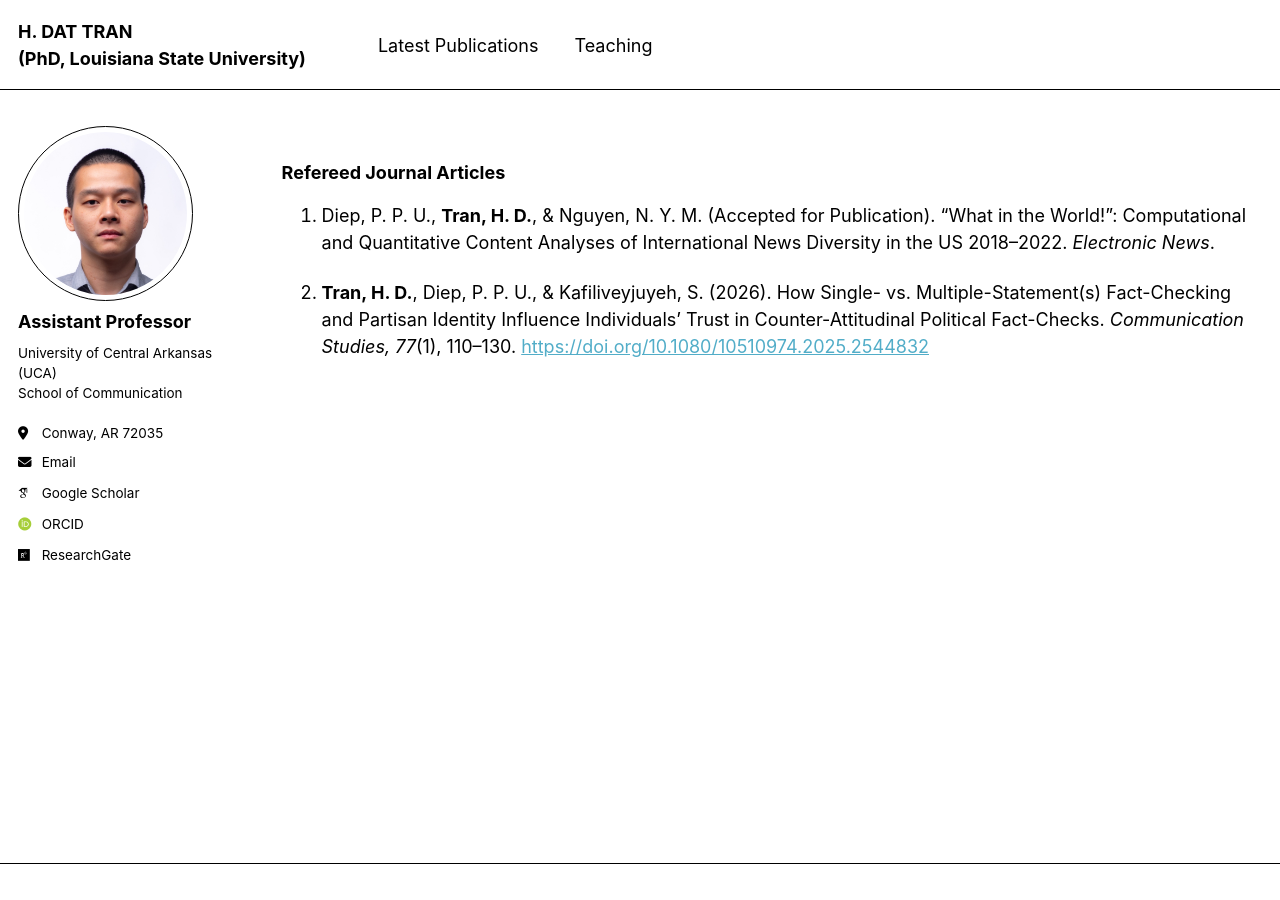
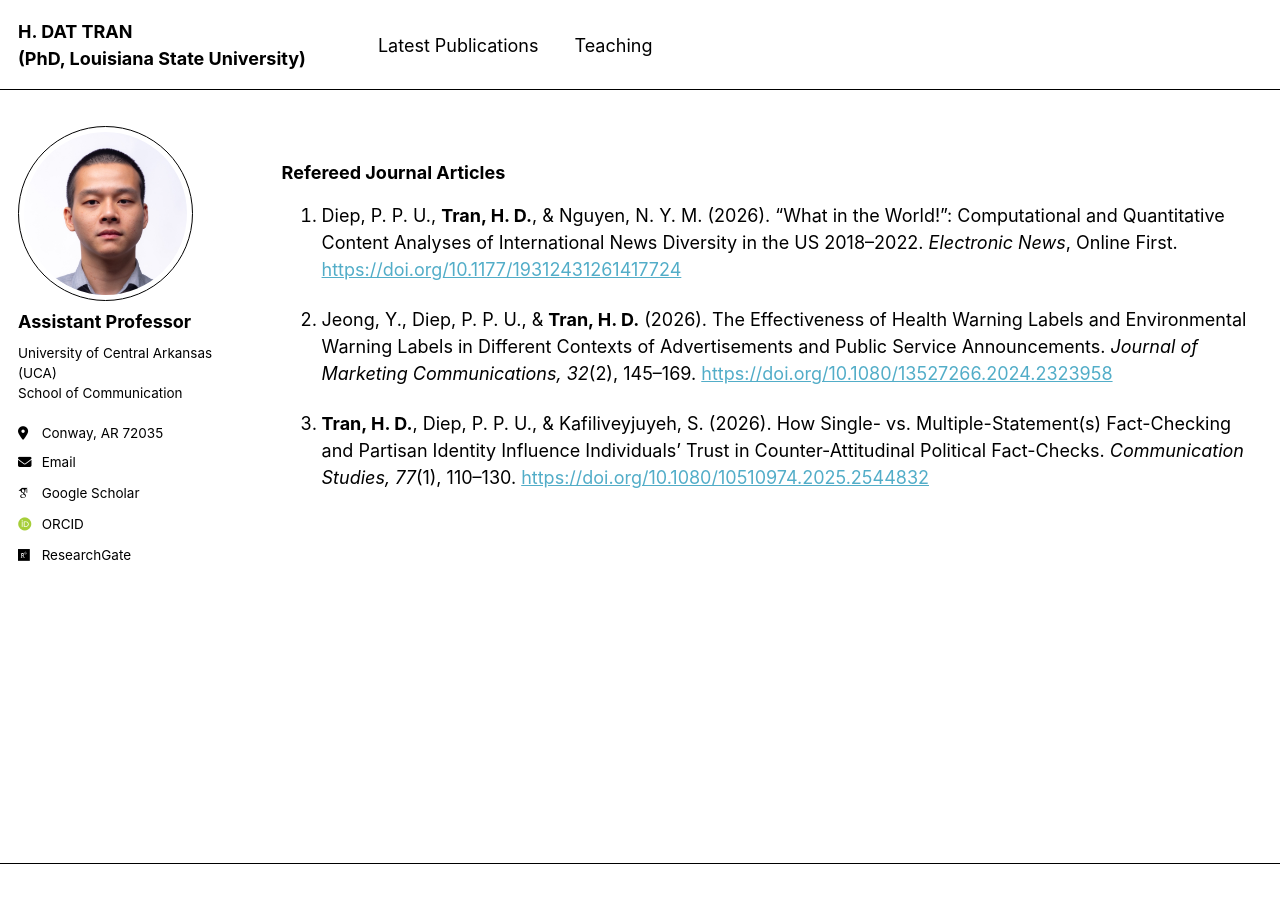
Before and after one commit to hdattran/hdattran.github.io, a Jekyll site: the page built from _pages/publications.md, in a window 1280 px wide. Built offline with Jekyll 4.4.1, drawn with Linux system fonts in a browser that asks for light colours; some web fonts are replaced.

Commit message:
Revise publication entries and add DOI links
Updated publication details with correct years and added links.

```diff
--- a/_pages/publications.md
+++ b/_pages/publications.md
@@ -8,6 +8,8 @@ author_profile: true
 
 ### Refereed Journal Articles
 
-1. Diep, P. P. U., **Tran, H. D.**, & Nguyen, N. Y. M. (Accepted for Publication). “What in the World!”: Computational and Quantitative Content Analyses of International News Diversity in the US 2018–2022. _Electronic News_.
+1. Diep, P. P. U., **Tran, H. D.**, & Nguyen, N. Y. M. (2026). “What in the World!”: Computational and Quantitative Content Analyses of International News Diversity in the US 2018–2022. _Electronic News_, Online First. <a href="https://doi.org/10.1177/19312431261417724" target="_blank" rel="noopener noreferrer">https://doi.org/10.1177/19312431261417724</a>
 
-2. **Tran, H. D.**, Diep, P. P. U., & Kafiliveyjuyeh, S. (2026). How Single- vs. Multiple-Statement(s) Fact-Checking and Partisan Identity Influence Individuals’ Trust in Counter-Attitudinal Political Fact-Checks. _Communication Studies, 77_(1), 110–130. <a href="https://doi.org/10.1080/10510974.2025.2544832" target="_blank" rel="noopener noreferrer">https://doi.org/10.1080/10510974.2025.2544832</a>
+2. Jeong, Y., Diep, P. P. U., & **Tran, H. D.** (2026). The Effectiveness of Health Warning Labels and Environmental Warning Labels in Different Contexts of Advertisements and Public Service Announcements. _Journal of Marketing Communications, 32_(2), 145–169. <a href="https://doi.org/10.1080/13527266.2024.2323958" target="_blank" rel="noopener noreferrer">https://doi.org/10.1080/13527266.2024.2323958</a>
+
+3. **Tran, H. D.**, Diep, P. P. U., & Kafiliveyjuyeh, S. (2026). How Single- vs. Multiple-Statement(s) Fact-Checking and Partisan Identity Influence Individuals’ Trust in Counter-Attitudinal Political Fact-Checks. _Communication Studies, 77_(1), 110–130. <a href="https://doi.org/10.1080/10510974.2025.2544832" target="_blank" rel="noopener noreferrer">https://doi.org/10.1080/10510974.2025.2544832</a>
```
